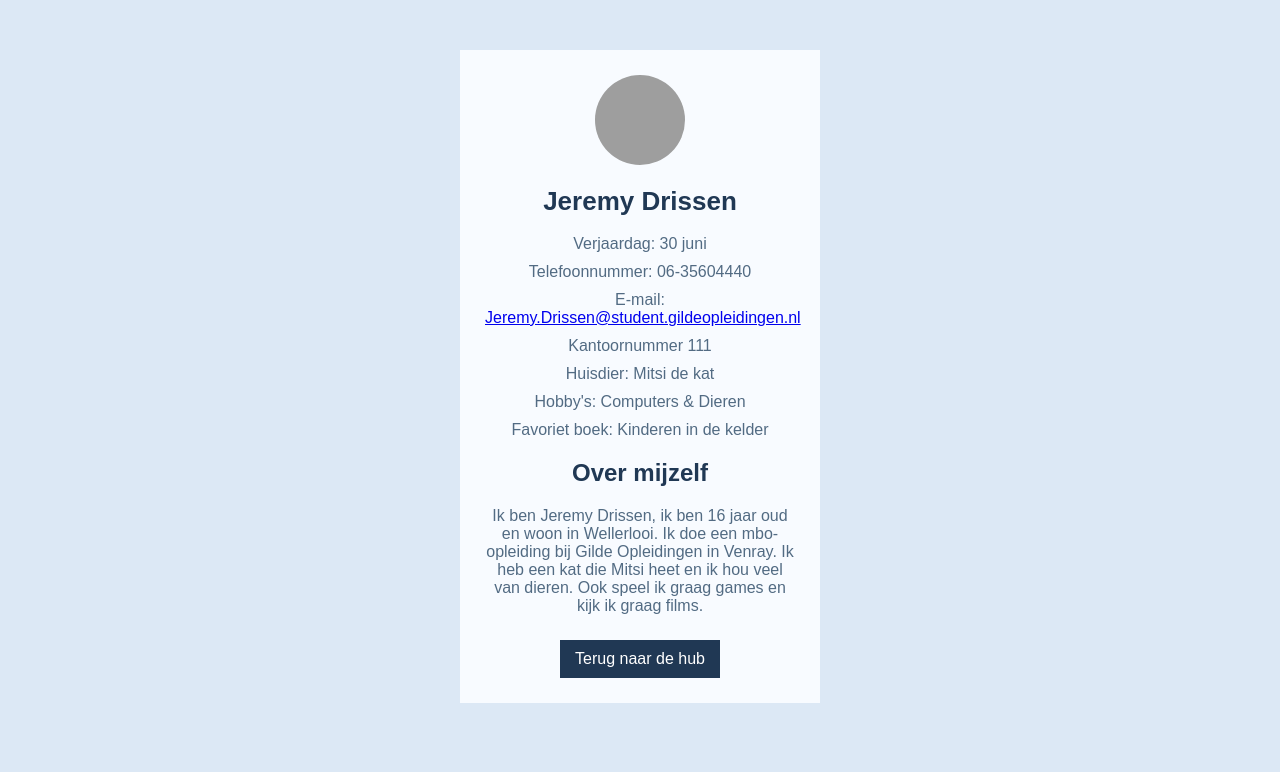
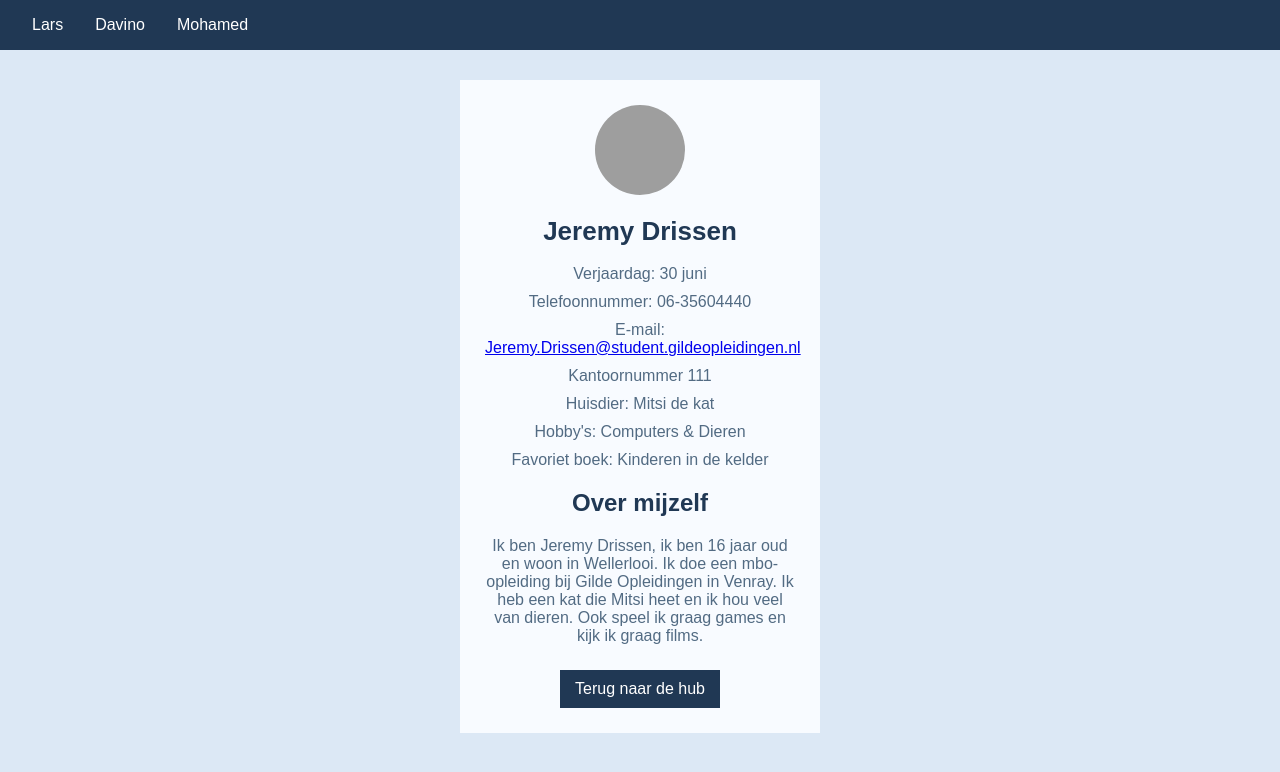
Before and after one commit to jeremy2315/cool, a plain HTML site: page smoelenboekHTML/jeremy.html in a window 1280 px wide. Drawn offline with Linux system fonts and the light colour scheme; grey boxes are pictures that could not be loaded.

Commit message:
navigatie balk bij mijn profiel jeremy

```diff
--- a/smoelenboekHTML/jeremy.css
+++ b/smoelenboekHTML/jeremy.css
@@ -5,6 +5,24 @@ body {
     color: #203854;
     font-family: Arial, sans-serif;
     text-align: center;
+}
+
+.profiel-navigatie {
+    display: flex;
+    gap: 8px;
+    margin: -20px -20px 20px;
+    padding: 8px 20px;
+    background: #203854;
+}
+
+.profiel-navigatie a {
+    padding: 8px 12px;
+    color: white;
+    text-decoration: none;
+}
+
+.profiel-navigatie a:hover {
+    background: #526b83;
 }
 
 .profiel-box {
--- a/smoelenboekHTML/jeremy.html
+++ b/smoelenboekHTML/jeremy.html
@@ -7,6 +7,12 @@
     <link rel="stylesheet" href="jeremy.css">
 </head>
 <body>
+
+<nav class="profiel-navigatie" aria-label="Andere profielen">
+    <a href="lars.html">Lars</a>
+    <a href="davino.html">Davino</a>
+    <a href="mohamedali.html">Mohamed</a>
+</nav>
 
 <main class="profiel-box">
     <img src="jeremy.jpg" alt="Foto van Jeremy Drissen">
```
